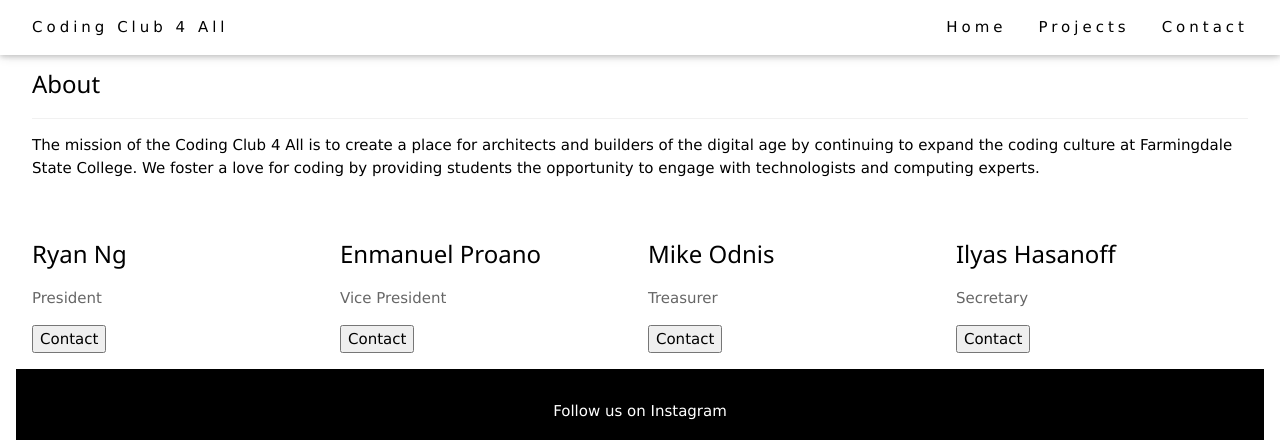
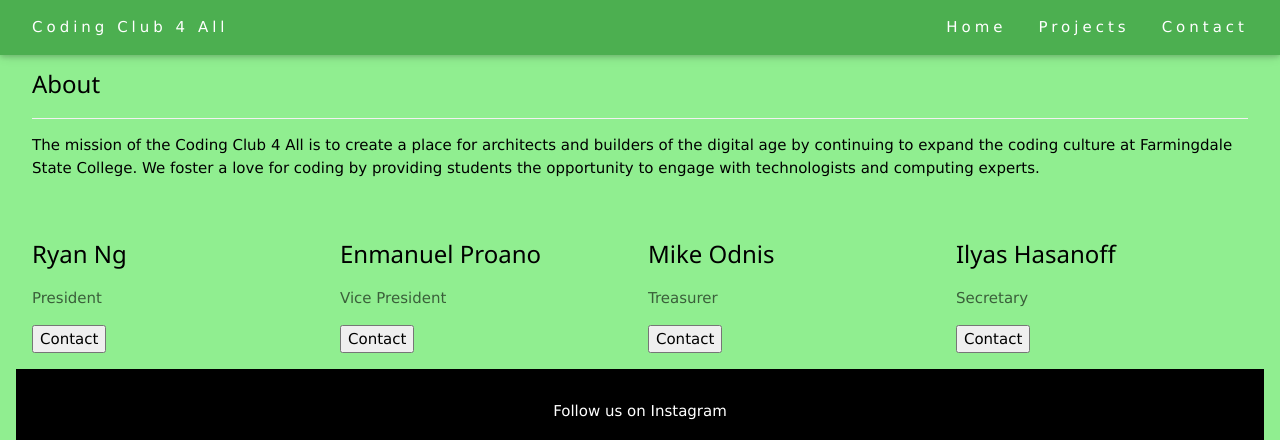
Before and after one commit to RYANcodeNG/CodingClub4All, a plain HTML site: page about.html in a window 1280 px wide. Shown: the top 440 px of the page. Drawn offline with nearby package versions, Linux system fonts and the light colour scheme.

Commit message:
Add files via upload

```diff
--- a/about.html
+++ b/about.html
@@ -7,6 +7,10 @@
 <link rel="stylesheet" href="https://www.w3schools.com/w3css/4/w3.css">
 <link rel="stylesheet" href="https://cdnjs.cloudflare.com/ajax/libs/font-awesome/4.7.0/css/font-awesome.min.css">
 <style>
+  html {
+    background-color: lightgreen;
+  }
+
   .fa {
     padding: 20px;
     font-size: 30px;
@@ -30,7 +34,7 @@
 
 <!-- Navbar (sit on top) -->
 <div class="w3-top">
-  <div class="w3-bar w3-white w3-wide w3-padding w3-card">
+  <div class="w3-bar w3-green w3-wide w3-padding w3-card">
     <a href="index.html" class="w3-bar-item w3-button">Coding Club 4 All</a>
     <!-- Float links to the right. Hide them on small screens -->
     <div class="w3-right w3-hide-small">
```
Also changed, not shown: contact.html (+5 -1 lines), index.html (+5 -1 lines), projects.html (+5 -1 lines).
